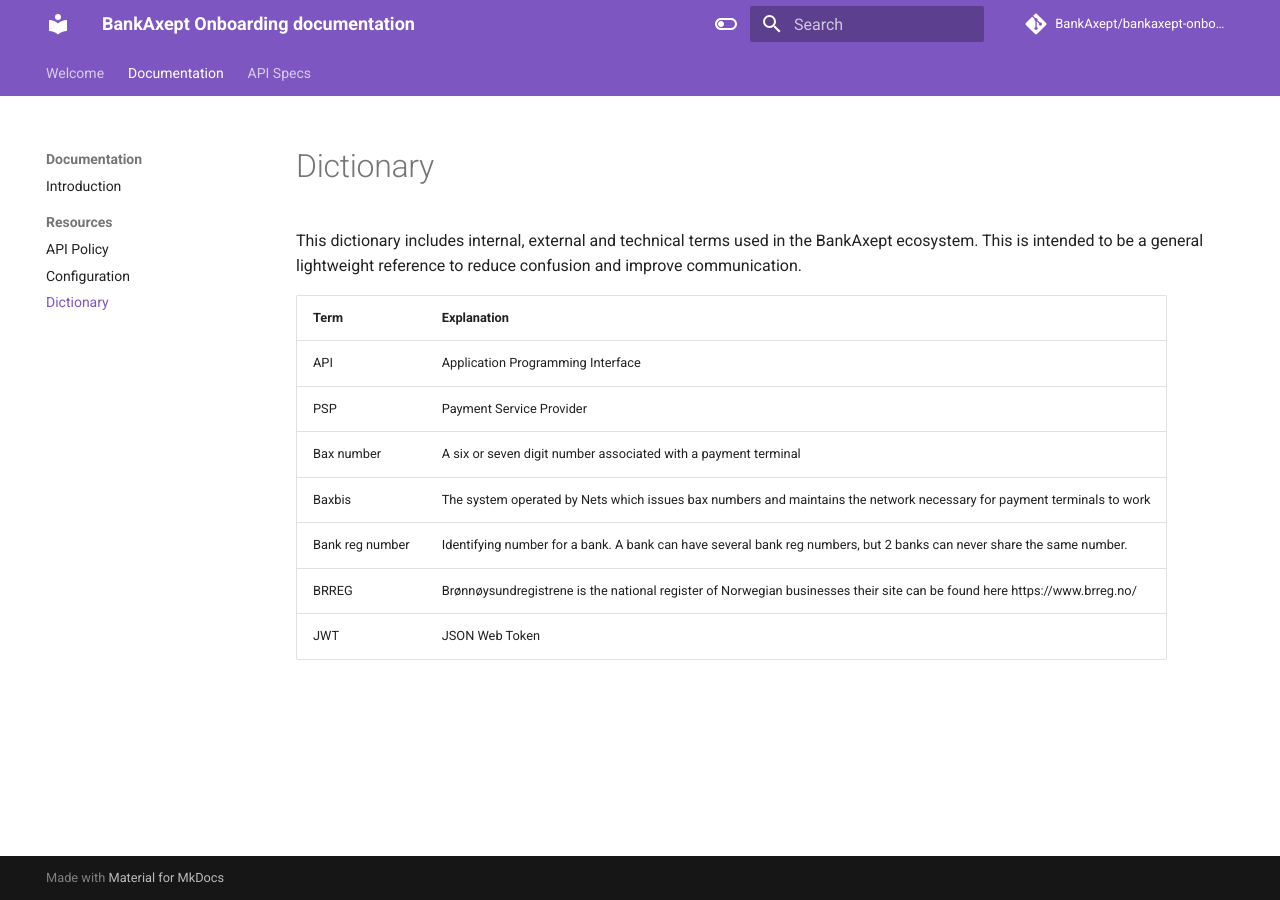
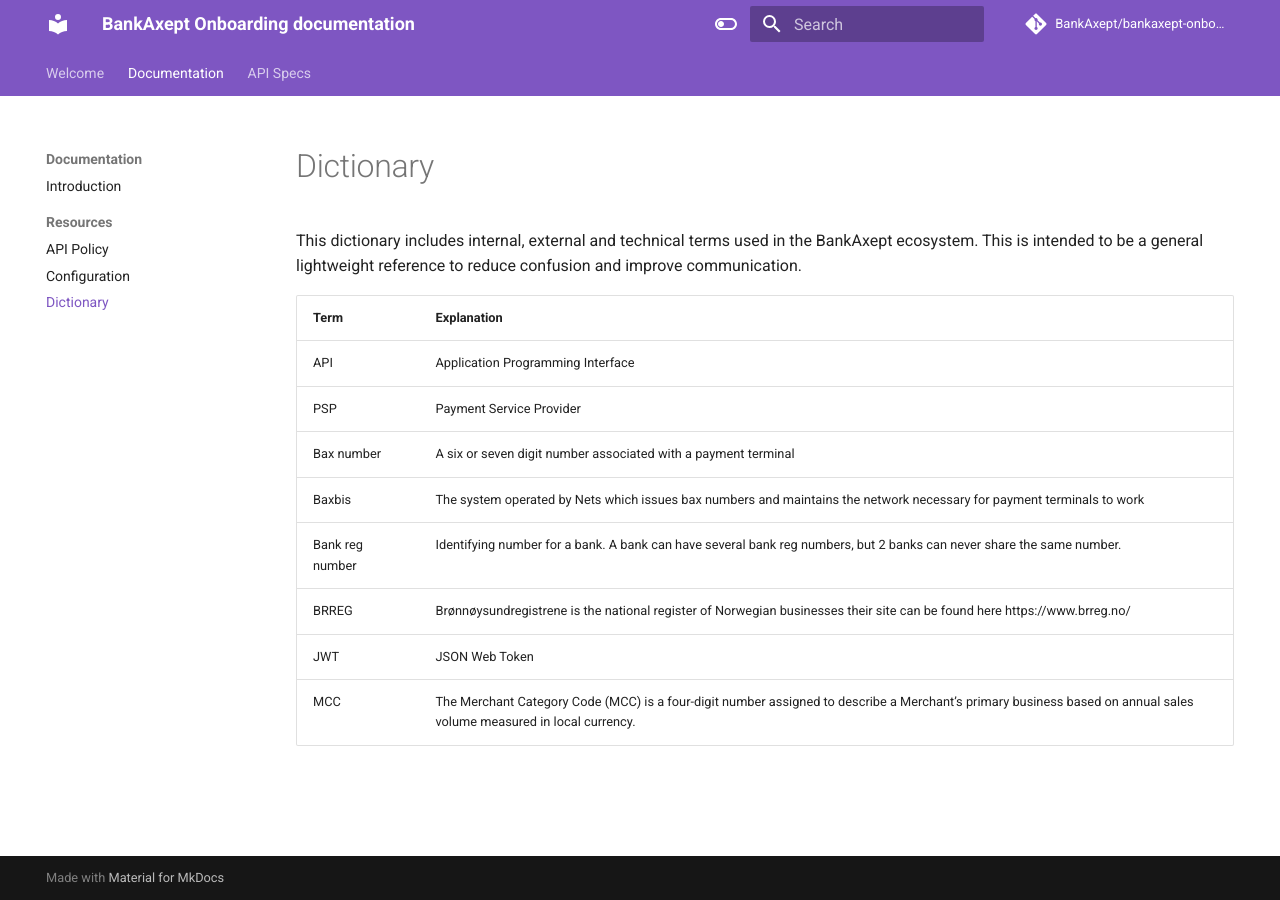
Before and after one commit to BankAxept/bankaxept-onboarding-external-documentation, an MkDocs documentation site: the page built from docs/dictionary.md, in a window 1280 px wide. Built offline with MkDocs 1.6.1 and Material for MkDocs 9.7.7, drawn with Linux system fonts in a browser that asks for light colours; comment, search, counter and statistics services are not loaded.

```diff
--- a/docs/dictionary.md
+++ b/docs/dictionary.md
@@ -3,12 +3,13 @@
 This dictionary includes internal, external and technical terms used in the BankAxept ecosystem.
 This is intended to be a general lightweight reference to reduce confusion and improve communication.
 
-| Term             | Explanation                                                                                                               |
-|------------------|---------------------------------------------------------------------------------------------------------------------------|
-| API              | Application Programming Interface                                                                                         |
-| PSP              | Payment Service Provider                                                                                                  |
-| Bax number       | A six or seven digit number associated with a payment terminal                                                            |
-| Baxbis           | The system operated by Nets which issues bax numbers and maintains the network necessary for payment terminals to work    |
-| Bank reg number  | Identifying number for a bank. A bank can have several bank reg numbers, but 2 banks can never share the same number.     |
-| BRREG            | Brønnøysundregistrene is the national register of Norwegian businesses their site can be found here https://www.brreg.no/ |
-| JWT              | JSON Web Token                                                                                                            |
+| Term            | Explanation                                                                                                                                                         |
+|-----------------|---------------------------------------------------------------------------------------------------------------------------------------------------------------------|
+| API             | Application Programming Interface                                                                                                                                   |
+| PSP             | Payment Service Provider                                                                                                                                            |
+| Bax number      | A six or seven digit number associated with a payment terminal                                                                                                      |
+| Baxbis          | The system operated by Nets which issues bax numbers and maintains the network necessary for payment terminals to work                                              |
+| Bank reg number | Identifying number for a bank. A bank can have several bank reg numbers, but 2 banks can never share the same number.                                               |
+| BRREG           | Brønnøysundregistrene is the national register of Norwegian businesses their site can be found here https://www.brreg.no/                                           |
+| JWT             | JSON Web Token                                                                                                                                                      |
+| MCC             | The Merchant Category Code (MCC) is a four-digit number assigned to describe a Merchant’s primary business based on annual sales volume measured in local currency. |
```
Also changed, not shown: docs/getting_started.md (+18 -9 lines), docs/swagger/onboarding-interface.md (+1 -1 lines), 1 other file.
